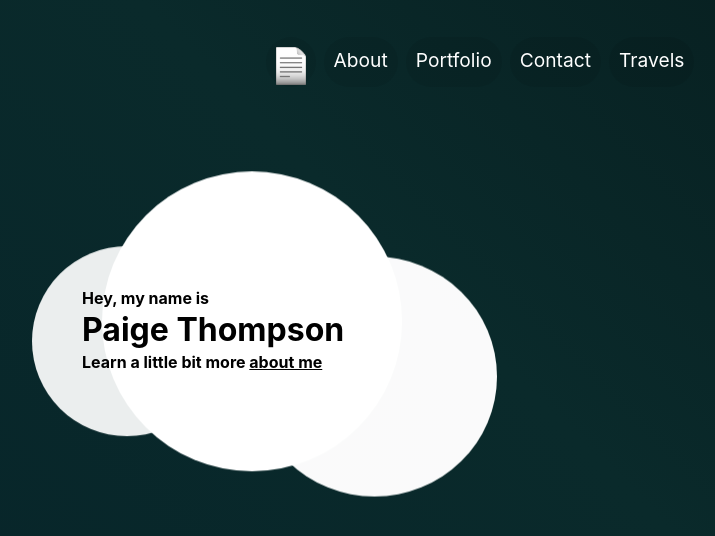
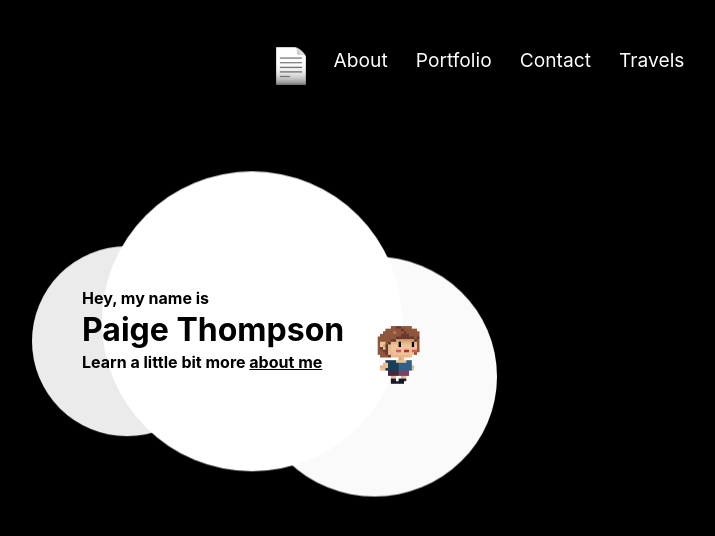
Before and after one commit to paigethompson150/paigethompson150.github.io, a React (Create React App) app: page / in a window 1280 px wide. Shown: the top 536 px of the page, without its empty margins (160-875 px from the left). Built offline with nearby package versions, Linux system fonts and the light colour scheme.

Commit message:
Adding little gif

```diff
--- a/src/App.css
+++ b/src/App.css
@@ -2,8 +2,9 @@
 :root {
   width: 100vw;
   height: 100vh;
-  background: linear-gradient(45deg, #010639, #001a27, #0a2a2b, #000000);
-	background-size: 400% 400%;
+  background: black;
+  /* background: linear-gradient(45deg, #010639, #001a27, #0a2a2b, #000000);
+	background-size: 400% 400%; */
 	animation: gradient 15s ease infinite;
   color: white;
   animation: gradient 20s ease infinite;
@@ -150,14 +151,27 @@ p, h1, h2, h3, h4, h5, h6 {
 }
 
 .home-intro {
+  white-space: nowrap;
   position: absolute;
   z-index: 2;
   margin-top: -165px;
   margin-left: 50px;
   color: black;
+  display: block;
+}
+.home-intro-gif img{
+  width: 100vw;
 }
 
   @media(min-width: 500px) {
+    .home-intro {
+      display: flex;
+    }
+    .home-intro-gif img {
+      margin-top: -65px;
+      margin-left: 10px;
+      position: absolute;
+    }
   .dot:first-child {
     height: 190px;
     width: 190px;
--- a/src/components/Home.jsx
+++ b/src/components/Home.jsx
@@ -1,4 +1,5 @@
 import 'animate.css';
+import paigewalking from '../images/paigewalking.gif';
 
 export default function Home(props) {
   return <div className="Home">
@@ -9,9 +10,14 @@ export default function Home(props) {
     </div>
 
       <div className="home-intro">
-        <h4>Hey, my name is</h4>
-        <h1>Paige Thompson</h1>
-        <h4>Learn a little bit more <a onClick={props.onClick}><u>about me</u></a></h4>
+        <div>
+          <h4>Hey, my name is</h4>
+          <h1>Paige Thompson</h1>
+          <h4>Learn a little bit more <a onClick={props.onClick}><u>about me</u></a></h4>
+        </div>
+        <div className="home-intro-gif">
+          <img src={paigewalking} alt="little animated paige walking and saying `Thanks for visiting!`" />
+        </div>
       </div>
   </div>
 }
```
Also changed, not shown: src/images/paigewalking.gif (added).
